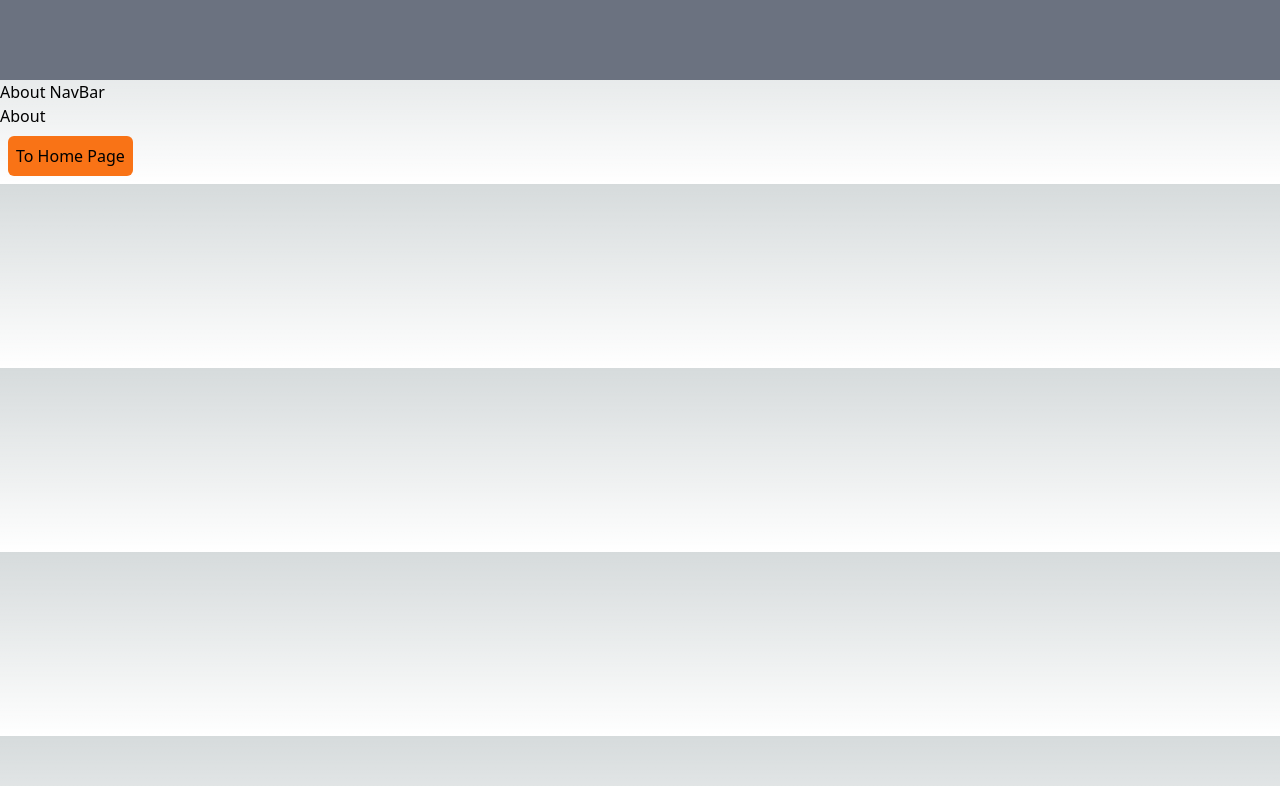
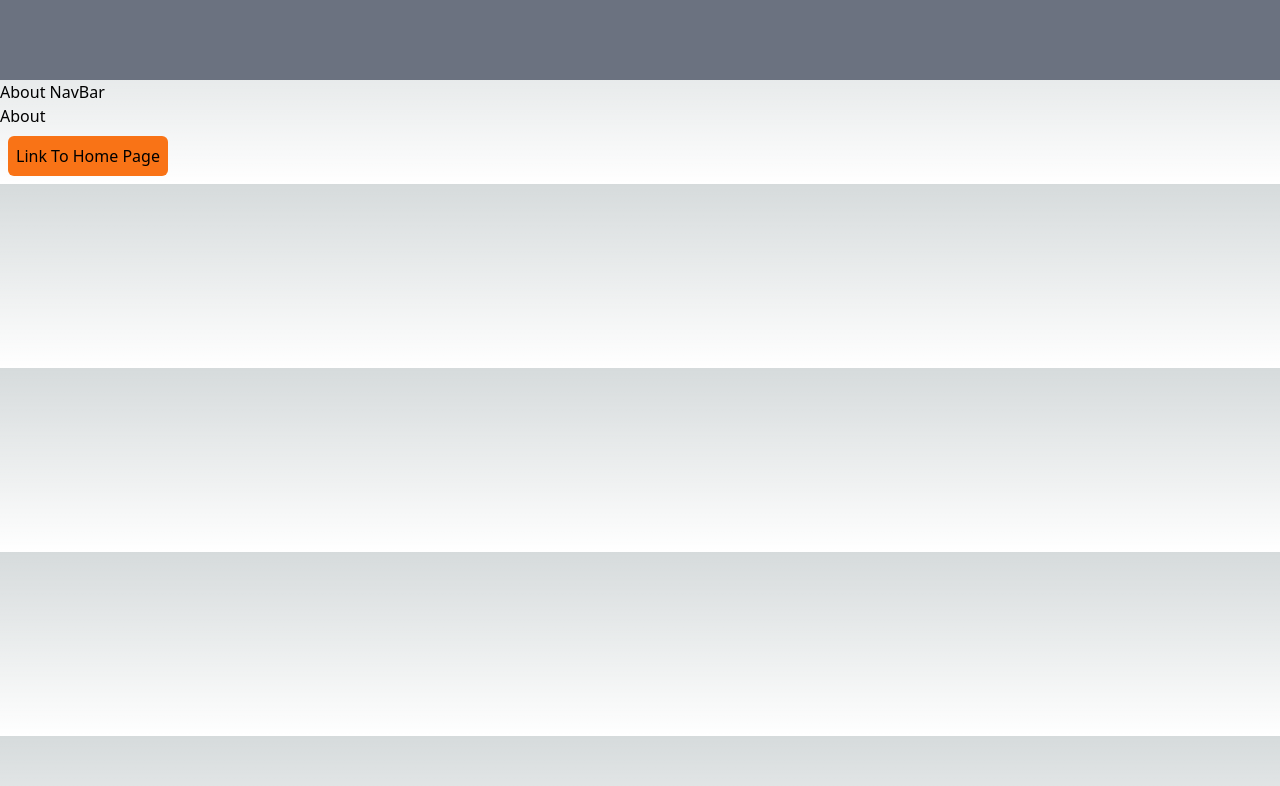
Before and after one commit to KennedyMungai/comprehensive_intro, a Next.js app: page /about in a window 1280 px wide. Shown: the top 786 px of the page. Built offline with nearby package versions, Linux system fonts and the light colour scheme.

Commit message:
Updated the test on the Link

```diff
--- a/src/app/about/page.tsx
+++ b/src/app/about/page.tsx
@@ -7,7 +7,7 @@ const About = (props: Props) => {
 		<>
 			<div>About</div>
 			<button className='bg-orange-500 rounded-md p-2 m-2'>
-				<Link href='/'>To Home Page</Link>
+				<Link href='/'>Link To Home Page</Link>
 			</button>
 		</>
 	)
```
